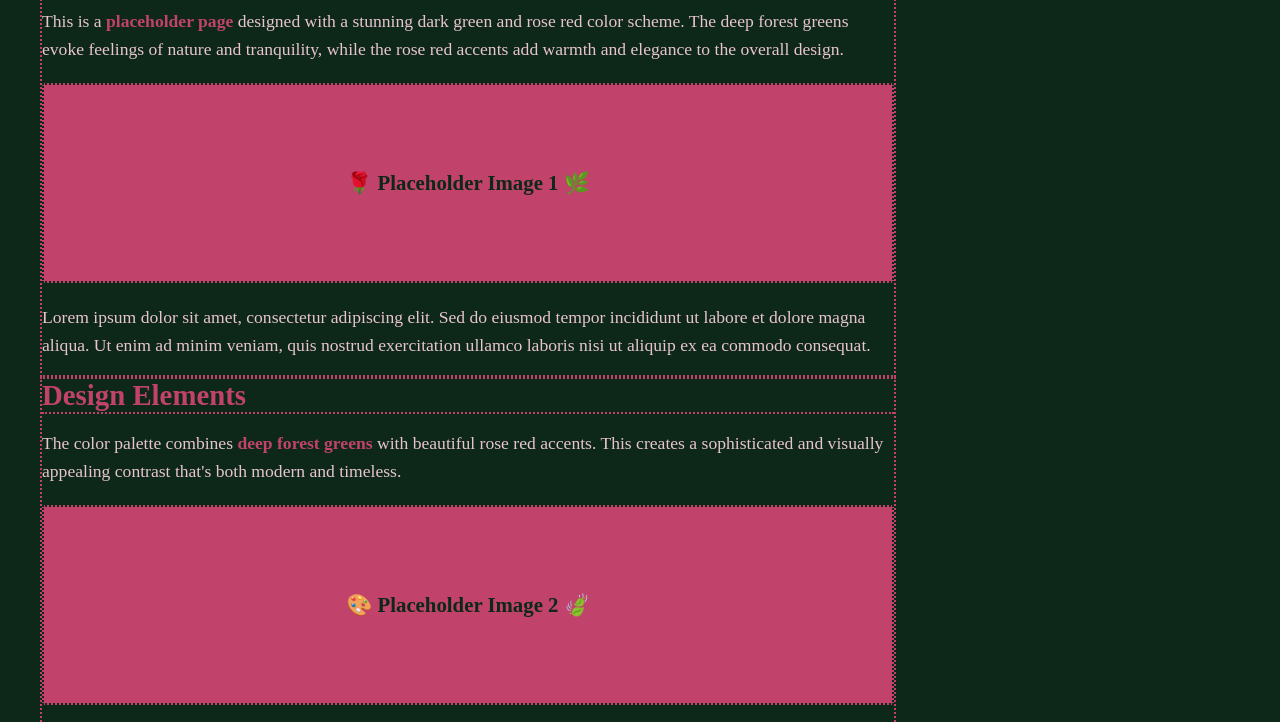
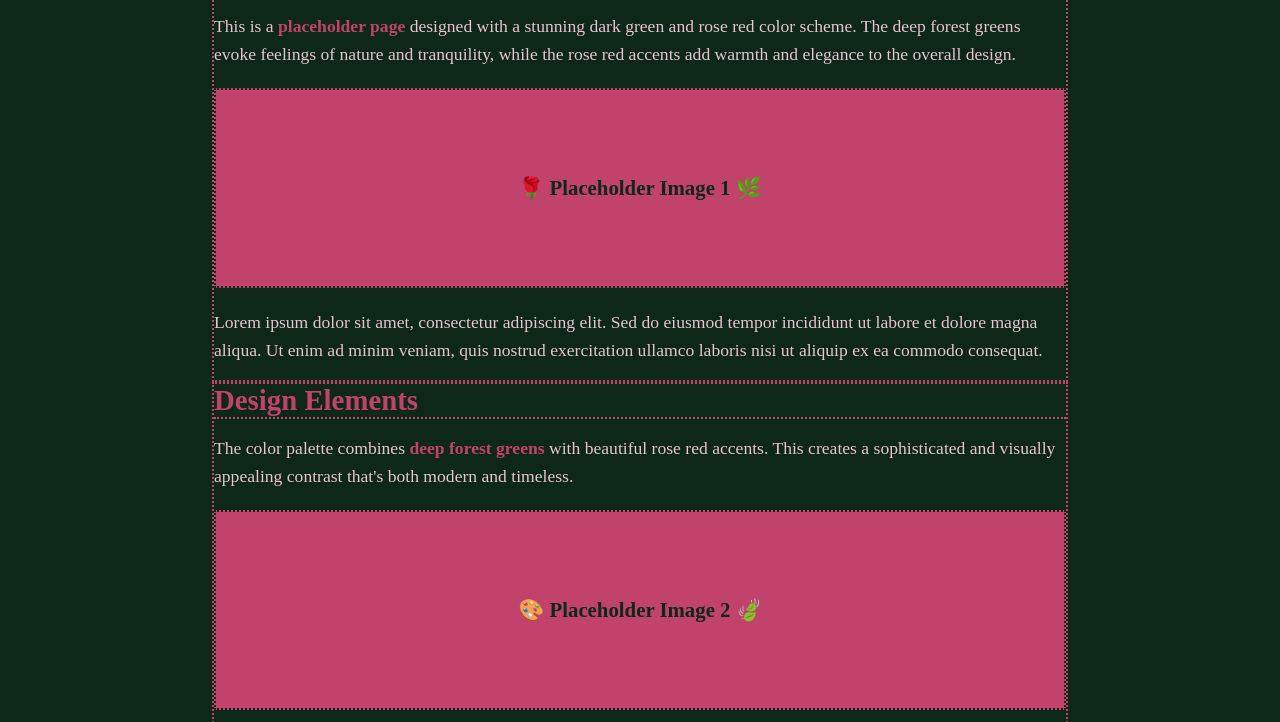
Before and after one commit to Bitus-monooggonykotek/stronajakstobantytow.github.io, a plain HTML site: page index.html in a window 1280 px wide. Shown: the part 359-1081 px from the top of the page. Drawn offline with Linux system fonts and the light colour scheme.

Commit message:
Update index.html

```diff
--- a/index.html
+++ b/index.html
@@ -22,7 +22,7 @@
             display: flex;
             flex-direction: column;
             padding: 20px;
-            margin: 20px
+            margin: 25px auto 25px auto;
         }
       .header {
             text-align: center;
```
